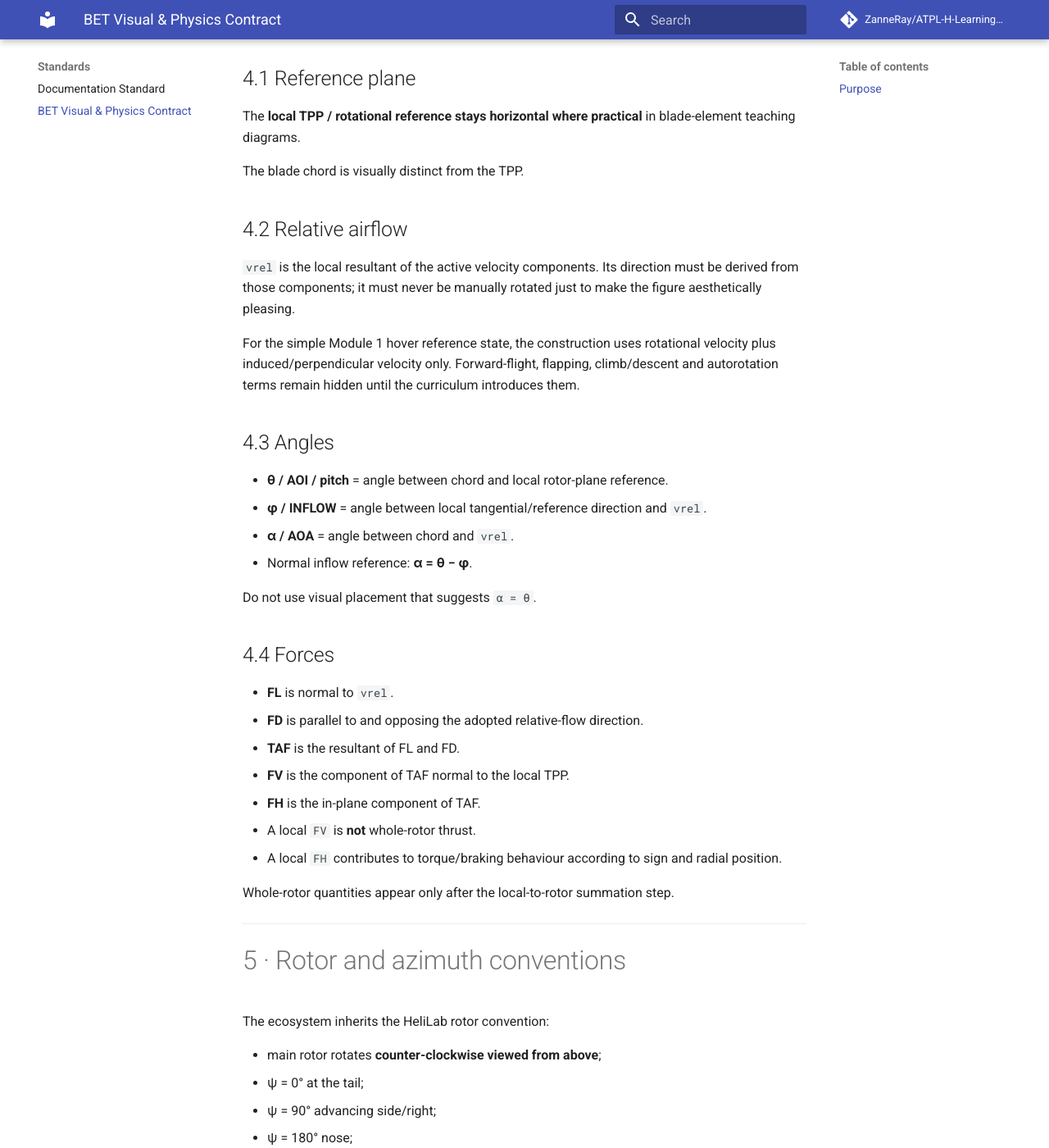
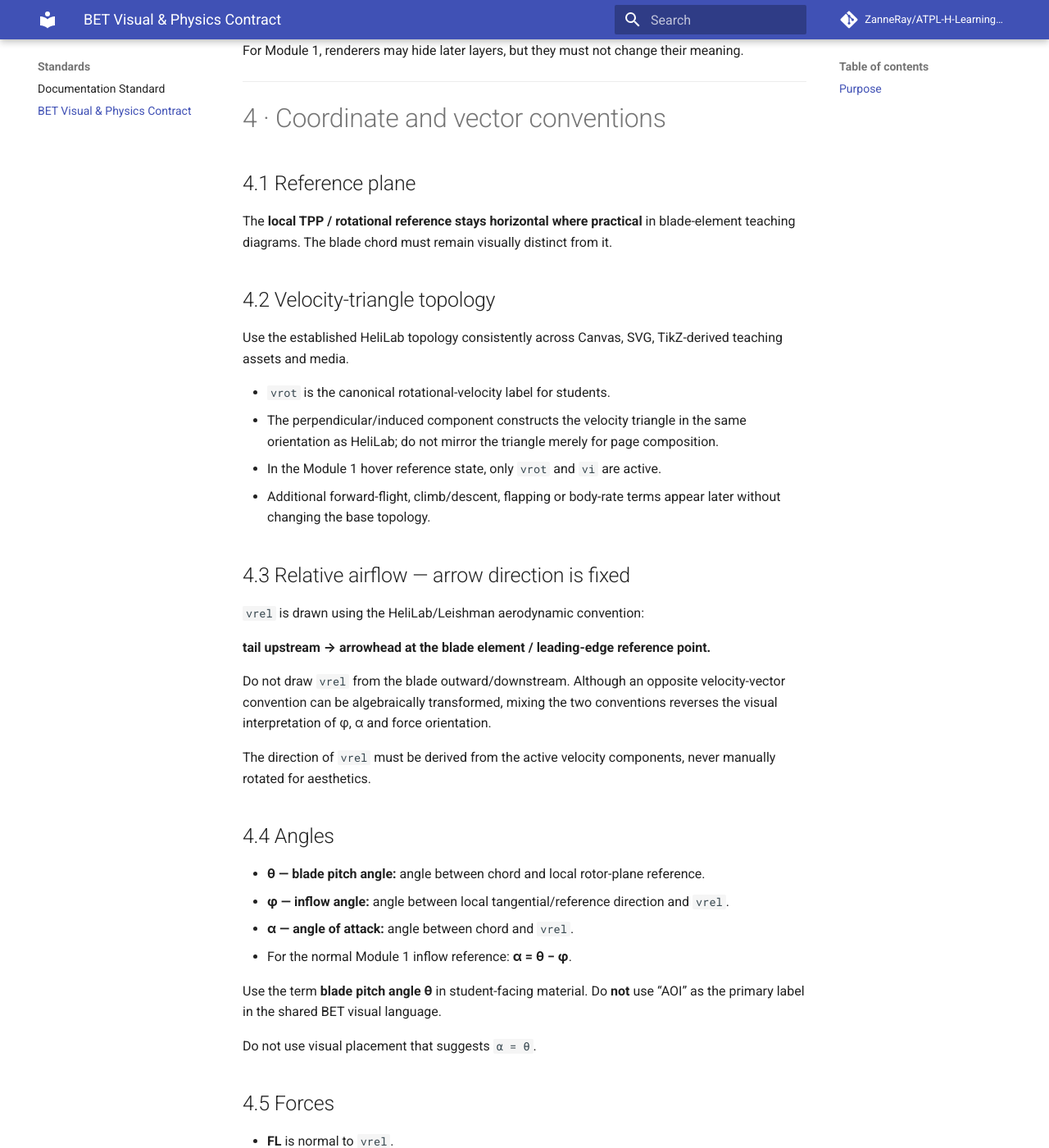
Before and after one commit to ZanneRay/ATPL-H-Learning-Ecosystem, an MkDocs documentation site: the page built from docs/standards/BET-VISUAL-PHYSICS-CONTRACT.md, in a window 1280 px wide and 1400 px high, scrolled down 2586 px. Shown: the whole window at 82% size. Built offline with MkDocs 1.6.1 and Material for MkDocs 9.7.7, drawn with Linux system fonts in a browser that asks for light colours; comment, search, counter and statistics services are not loaded; some of the changed text lies outside the part shown.

Commit message:
Resolve BET visual contract conflicts against HeliLab conventions

```diff
--- a/docs/standards/BET-VISUAL-PHYSICS-CONTRACT.md
+++ b/docs/standards/BET-VISUAL-PHYSICS-CONTRACT.md
@@ -6,16 +6,16 @@
 
 ## Purpose
 
-The same Blade Element Theory must not be redrawn independently in every medium. This contract separates **technical meaning** from **renderer implementation**.
+The same Blade Element Theory must not be redrawn independently in every medium. This contract separates **technical meaning** from **renderer implementation** and freezes the conventions that all renderers must follow.
 
-The technical reference is the combination of:
+The technical authority is:
 
-1. the established BET relationships and notation in the course book;
-2. the book's mature `\BETdiagram` TikZ construction;
-3. the existing HeliLab physics engine and `PHYSICS_VISUAL_CONTRACT.md`;
+1. the verified HeliLab physics engine;
+2. `ZanneRay/helilab/PHYSICS_VISUAL_CONTRACT.md`;
+3. approved course-book aerodynamics and the established `\BETdiagram` construction, provided they do not conflict with 1–2;
 4. the curriculum's Module 1 progressive-reveal design.
 
-No renderer is allowed to invent its own geometry, sign convention, nomenclature or force meaning merely because it is visually convenient.
+If a book, SVG, media or canvas rendering conflicts with the verified HeliLab convention, the renderer is corrected. A disagreement in the physics itself must be stopped and reviewed before implementation.
 
 ---
 
@@ -27,46 +27,46 @@ Every BET representation must preserve this causal structure:
 
 For the Module 1 hover reference case:
 
-**Ω, r, vᵢ, θ, ρ → vᵣ = Ωr + axial/perpendicular velocity → vrel → φ → α = θ − φ → FL/FD → TAF → FV/FH → ΣFV → T; Σ(FH·r) → Mbrake**
+**Ω, r, vᵢ, θ, ρ → vrot = Ωr + perpendicular/axial velocity → vrel → φ → α = θ − φ → FL/FD → TAF → dT (FV) / FH → ΣdT → T; Σ(FH·r) → Mbrake**
 
-The point of the visual system is not merely to display these variables. It is to let the learner propagate a change through this chain.
+The visual system exists so the learner can propagate a change through this chain rather than memorise an endpoint.
 
 ---
 
 # 2 · Authority and precedence
 
-When sources differ, use this order:
+When visual implementations differ, use this order:
 
-1. **Physics correctness:** HeliLab verified physics + approved course-book aerodynamics.
-2. **BET geometry/convention:** established book `\BETdiagram` construction and this contract.
+1. **Physics correctness:** verified HeliLab physics.
+2. **Vector/sign/visual convention:** HeliLab `PHYSICS_VISUAL_CONTRACT.md` and this shared contract.
 3. **Instructional reveal order:** Module 1 Visual System / Learning Experience.
-4. **Styling:** renderer-specific implementation, provided it does not change meaning.
+4. **Renderer implementation:** TikZ, SVG, Canvas or media animation.
 
-The SVG is therefore a **controlled derived asset**, not the sole source of aerodynamic truth.
+The SVG is a **controlled derived asset**, not a source of aerodynamic truth.
 
-If a renderer exposes a conflict between the book macro, HeliLab and this contract, stop and document the conflict before changing any of them.
+The existing book/TikZ BET macro remains valuable as the mature print implementation, but any convention that conflicts with the verified shared contract must be brought into alignment rather than propagated into new media.
 
 ---
 
 # 3 · Canonical conceptual layers
 
-All BET renderers should map their elements to these layer names, even when the underlying technology cannot literally use SVG group IDs.
+All BET renderers should map their elements to these canonical layer names, even when the technology cannot literally use SVG group IDs.
 
 | Canonical layer | Meaning |
 |---|---|
 | `reference-frame` | local TPP / rotor-plane reference and construction axes |
 | `blade-element` | aerofoil section / local blade element |
 | `chord-line` | structural chord reference |
-| `velocity-vr` | local rotational/tangential velocity |
-| `velocity-vt` | forward-flight tangential contribution when applicable |
+| `velocity-vrot` | local rotational velocity, `vrot = Ωr` in hover |
+| `velocity-vt` | additional tangential contribution when applicable |
 | `velocity-axial` | induced/climb/descent/perpendicular contribution as applicable |
 | `velocity-vrel` | local resultant relative-airflow vector |
-| `angle-theta` | blade pitch / AOI relative to reference plane |
-| `angle-phi` | inflow angle between TPP/tangential reference and vrel |
-| `angle-alpha` | effective AOA between chord and vrel |
+| `angle-theta` | blade pitch angle θ relative to the rotor-plane reference |
+| `angle-phi` | inflow angle φ between rotor-plane/tangential reference and `vrel` |
+| `angle-alpha` | effective angle of attack α between chord and `vrel` |
 | `forces-local` | FL, FD and TAF |
-| `forces-resolved` | FV and FH relative to rotor plane |
-| `rotor-output` | summed thrust and braking torque consequence |
+| `forces-resolved` | local thrust component `dT (FV)` and in-plane component `FH` |
+| `rotor-output` | summed thrust and braking-torque consequence |
 | `construction-helpers` | right-angle boxes, parallelogram guides, ghost vectors |
 | `annotations` | labels, equations and didactic callouts |
 
@@ -78,36 +78,50 @@ For Module 1, renderers may hide later layers, but they must not change their me
 
 ## 4.1 Reference plane
 
-The **local TPP / rotational reference stays horizontal where practical** in blade-element teaching diagrams.
+The **local TPP / rotational reference stays horizontal where practical** in blade-element teaching diagrams. The blade chord must remain visually distinct from it.
 
-The blade chord is visually distinct from the TPP.
+## 4.2 Velocity-triangle topology
 
-## 4.2 Relative airflow
+Use the established HeliLab topology consistently across Canvas, SVG, TikZ-derived teaching assets and media.
 
-`vrel` is the local resultant of the active velocity components. Its direction must be derived from those components; it must never be manually rotated just to make the figure aesthetically pleasing.
+- `vrot` is the canonical rotational-velocity label for students.
+- The perpendicular/induced component constructs the velocity triangle in the same orientation as HeliLab; do not mirror the triangle merely for page composition.
+- In the Module 1 hover reference state, only `vrot` and `vi` are active.
+- Additional forward-flight, climb/descent, flapping or body-rate terms appear later without changing the base topology.
 
-For the simple Module 1 hover reference state, the construction uses rotational velocity plus induced/perpendicular velocity only. Forward-flight, flapping, climb/descent and autorotation terms remain hidden until the curriculum introduces them.
+## 4.3 Relative airflow — arrow direction is fixed
 
-## 4.3 Angles
+`vrel` is drawn using the HeliLab/Leishman aerodynamic convention:
 
-- **θ / AOI / pitch** = angle between chord and local rotor-plane reference.
-- **φ / INFLOW** = angle between local tangential/reference direction and `vrel`.
-- **α / AOA** = angle between chord and `vrel`.
-- Normal inflow reference: **α = θ − φ**.
+**tail upstream → arrowhead at the blade element / leading-edge reference point.**
+
+Do not draw `vrel` from the blade outward/downstream. Although an opposite velocity-vector convention can be algebraically transformed, mixing the two conventions reverses the visual interpretation of φ, α and force orientation.
+
+The direction of `vrel` must be derived from the active velocity components, never manually rotated for aesthetics.
+
+## 4.4 Angles
+
+- **θ — blade pitch angle:** angle between chord and local rotor-plane reference.
+- **φ — inflow angle:** angle between local tangential/reference direction and `vrel`.
+- **α — angle of attack:** angle between chord and `vrel`.
+- For the normal Module 1 inflow reference: **α = θ − φ**.
+
+Use the term **blade pitch angle θ** in student-facing material. Do **not** use “AOI” as the primary label in the shared BET visual language.
 
 Do not use visual placement that suggests `α = θ`.
 
-## 4.4 Forces
+## 4.5 Forces
 
 - **FL** is normal to `vrel`.
 - **FD** is parallel to and opposing the adopted relative-flow direction.
-- **TAF** is the resultant of FL and FD.
-- **FV** is the component of TAF normal to the local TPP.
+- **TAF** is the vector resultant of FL and FD.
+- **dT (FV)** is the local component of TAF normal to the local TPP.
 - **FH** is the in-plane component of TAF.
-- A local `FV` is **not** whole-rotor thrust.
-- A local `FH` contributes to torque/braking behaviour according to sign and radial position.
+- In the normal powered-flight teaching case, `FH` is shown **aft/opposite blade travel** and represents the local braking/torque contribution the engine must overcome.
+- A local `dT (FV)` is **not** whole-rotor thrust.
+- Whole-rotor thrust appears only after radial/azimuthal summation.
 
-Whole-rotor quantities appear only after the local-to-rotor summation step.
+Driving/neutral autorotation cases may reverse or suppress `FH` later, but the regime must be explicit; they are not part of the Module 1 canonical hover state.
 
 ---
 
@@ -121,47 +135,62 @@ The ecosystem inherits the HeliLab rotor convention:
 - ψ = 180° nose;
 - ψ = 270° retreating side/left.
 
-Module 1's local hover figure does not need azimuth labels, but it must never contradict this convention when later reused in forward-flight media.
+Module 1's local hover figure does not need azimuth labels, but later reuse must never contradict this convention.
 
 ---
 
-# 6 · Nomenclature policy
+# 6 · Canonical nomenclature
 
-Student-facing primary notation should remain stable across book, HeliLab and media:
+Student-facing notation is fixed as follows:
 
-| Meaning | Student-facing notation |
+| Meaning | Canonical student-facing notation |
 |---|---|
-| rotational velocity | `vᵣ` or `vrot`, with `vᵣ = Ωr` |
-| induced velocity | `vᵢ` |
+| rotational velocity | `vrot (= Ωr)` |
+| induced velocity | `vi` |
 | resultant relative airflow | `vrel` |
-| blade pitch / AOI | `θ` / book symbol `ϑ` where required |
+| blade pitch angle | `θ` |
 | inflow angle | `φ` |
 | effective angle of attack | `α` |
 | lift / drag | `FL`, `FD` |
 | total aerodynamic force | `TAF` |
-| resolved components | `FV`, `FH` |
-| rotor outputs | `T`, `Mbrake` |
+| local normal / thrust component | `dT (FV)` |
+| local in-plane component | `FH` |
+| whole-rotor outputs | `T`, `Mbrake` |
 
-HeliLab internal quantities such as `U_T` and `U_P` may remain in code/readouts where useful, but early student-facing media should not introduce extra notation unless it serves a learning objective.
+Internal HeliLab quantities such as `U_T` and `U_P` remain valid in code and advanced readouts. Early student-facing media should not introduce both internal and teaching notation unless there is a specific learning reason.
 
-The curriculum can display `vᵣ` while the physics engine computes `U_T`; the mapping must be explicit and physically identical in the active scenario.
+The mapping must remain explicit: in the Module 1 hover reference state, `vrot = Ωr` corresponds to the local tangential contribution represented by HeliLab's `U_T`.
 
 ---
 
-# 7 · Colour semantics
+# 7 · Meaning-based colour contract
 
-Renderer colours may adapt for light/dark mode, but semantic roles must remain stable.
+Colour communicates **physical meaning**, not epistemological status. The previous “input vs constructed” hue system is retired.
 
-The HeliLab palette is the interactive reference:
+| Physical meaning | HeliLab role | Canonical colour | Applies to |
+|---|---|---|---|
+| Airflow / wind | `wind` / `accent` | `#38bdf8` | `vrot`, `vi`, `vrel`, φ arc and φ label |
+| Chord / pitch geometry | `chord` | `#fb923c` | blade chord, θ arc, θ label, leading-edge marker |
+| Lift / local useful thrust | `lift` | `#34d399` | FL, `dT (FV)` |
+| Drag penalty | `drag` | `#f87171` | FD |
+| Resultant aerodynamic force | dedicated resultant | `#c084fc` | TAF |
+| In-plane braking / torque contribution | `warn` | `#fbbf24` | FH in normal powered flight |
+| Structural reference / helpers | `dim` | `#8b9bb4` | TPP, axes, construction helpers |
+| α state | contextual | green → amber → red | α wedge/label according to stall proximity |
 
-- airflow / velocity: accent blue family;
-- chord / blade reference: orange family where used by HeliLab;
-- lift / useful-force semantics: green family;
-- drag / resisting-force semantics: red family;
-- warnings / prediction uncertainty: amber family;
-- reference geometry / helpers: neutral gray.
+`vrel` is an airflow vector and therefore remains blue. Purple is reserved for the **TAF resultant**, not `vrel`.
 
-The book TikZ palette may retain its print-optimised colours, but the **meaning** of each vector must remain consistent. Do not use colour decoratively when the same colour already carries a physical meaning.
+Light/dark renderers may use contrast-adjusted equivalents, but the semantic category must remain recognisable.
+
+### Input vs derived quantities
+
+If an instructional state needs to distinguish an entered quantity from a derived quantity, express that with **line style, opacity, reveal state or annotation**, not with a conflicting hue.
+
+Examples:
+
+- directly set/persistent geometry: solid;
+- derived/predicted angle during a gate: dashed or ghosted until reveal;
+- revealed verified quantity: solid at its semantic colour.
 
 ---
 
@@ -179,18 +208,16 @@ The canonical Master B progression is:
 No answer-bearing resultant, angle or force vectors.
 
 ### State B1 — Velocity inputs
-Add `velocity-vr` and active `velocity-axial`.
-
-Learner should be able to identify the inputs but not yet see `vrel`.
+Add `velocity-vrot` and active `velocity-axial`.
 
 ### Gate 1 — Predict flow geometry
-Student predicts the direction/tendency of `vrel` and/or `φ` before reveal.
+Student predicts the direction/tendency of `vrel` and/or φ before reveal.
 
 ### State B2 — Flow geometry
 Reveal `velocity-vrel + angle-phi`.
 
 ### State B3 — Pitch and AOA
-Add `angle-theta`; learner predicts `α`; reveal `angle-alpha` and, when appropriate, `α = θ − φ`.
+Add `angle-theta`; learner predicts α; reveal `angle-alpha` and, when appropriate, `α = θ − φ`.
 
 ### Gate 2 — Predict section-force consequence
 Student predicts the effect of the changed geometry before force vectors appear.
@@ -213,11 +240,8 @@ Moving sliders without prediction is not mission completion.
 
 # 9 · Simplification policy
 
-A visual may simplify the active physics only when the simplification is intentional and visible in the curriculum scope.
+For Module 1 M1-04 use a deliberately simple canonical local hover case:
 
-For Module 1 M1-04:
-
-- use a **canonical hover/near-hover local blade-element case**;
 - no forward-flight μ term;
 - no flapping term;
 - no body-rate terms;
@@ -225,7 +249,7 @@ For Module 1 M1-04:
 - no autorotation sign reversal;
 - no non-uniform inflow complexity.
 
-The full HeliLab engine may support these effects, but hidden complexity must not leak into an early conceptual mission.
+The full HeliLab engine may support these effects, but hidden complexity must not change the learner-visible answer in the simplified mission.
 
 Later modules reuse the same visual grammar and activate additional inputs rather than replacing the model.
 
@@ -233,67 +257,80 @@ Later modules reuse the same visual grammar and activate additional inputs rathe
 
 # 10 · Renderer-specific rules
 
+## HeliLab / Canvas
+
+HeliLab is the interactive reference implementation for sign, vector orientation, topology and semantic colours. M1-04 should reuse verified physics and existing drawing/control helpers rather than reimplement them.
+
 ## Book / TikZ
 
-The established `\BETdiagram` macro is the mature technical geometry reference for exam-style diagrams. It already supports advancing/retreating, hover/vertical, climb/descent and autorotation variants.
-
-Changes to its geometry should be made only when they improve correctness or alignment with this contract.
+The established `\BETdiagram` macro remains the mature print implementation and a valuable geometric reference. Its output must now be audited against this contract. Where its labels, arrow direction or colours differ, update the print implementation deliberately rather than carrying the mismatch into other renderers.
 
 ## Curriculum / SVG / media
 
-`docs/assets/figures/module-1/master-b-bet-blade-element.svg` is a derived reusable asset.
+`docs/assets/figures/module-1/master-b-bet-blade-element.svg` is a derived reusable asset. It must conform to this contract before being treated as approved.
 
-Its named groups should map to the canonical layer names in §3. New SVGs should reuse those names where applicable.
-
-SVG/media artwork must not redraw a technically different velocity triangle just because an animation tool makes that easier.
-
-## HeliLab / Canvas
-
-HeliLab uses its verified physics engine for values and geometry. The canvas implementation should map its draw calls to the canonical conceptual layers and use the same reveal order.
-
-Where existing `wBladeElement` / Guided BET geometry differs from the book macro or Master B, document the difference before M1-04 implementation.
-
-Do not reimplement physics in a widget if an existing `helilab_core.js` helper already supplies it.
+Named SVG groups should map to the canonical layers in §3. The asset must not introduce its own colour grammar, vector direction or terminology.
 
 ## NotebookLM / Gemini media
 
-Generated narration may explain approved relationships, but generated aerodynamic artwork is not authoritative.
-
-Use the approved Master SVG/TikZ-derived assets or faithful animated derivatives of them.
+Generated narration may explain approved relationships, but generated aerodynamic artwork is not authoritative. Use approved derived assets or faithful animated derivatives.
 
 Pre-study must not reveal the complete M1-04 causal solution before the classroom prediction.
 
 ---
 
-# 11 · QA checklist
+# 11 · Conflict resolution log — Pre-Stage 2
+
+The following decisions are frozen for M1-04:
+
+| ID | Decision |
+|---|---|
+| C1 | canonical student label is `vrot (= Ωr)`, not `vr` |
+| C2 | SVG/media use the established HeliLab velocity-triangle topology |
+| C3 | `vrel` arrow points from upstream toward the blade element |
+| C4 | φ uses airflow blue |
+| C5 | θ uses chord/pitch orange |
+| C6 | FL green, FD red, TAF purple |
+| C7 | normal-flight FH points aft/opposite blade travel and uses amber |
+| C8 | use “blade pitch angle θ”; drop “AOI” as the shared primary term |
+| C9 | local normal component is labelled `dT (FV)`; whole-rotor `T` only after summation |
+| C10 | colour is meaning-based; input/derived role uses line style/reveal state instead of hue |
+
+---
+
+# 12 · Stage 2 prerequisite / QA checklist
 
 A BET visual is approved only when all applicable items pass:
 
-- [ ] Reference plane and chord are unambiguous.
-- [ ] Active velocity inputs actually construct `vrel`.
-- [ ] φ is measured against the intended reference.
-- [ ] θ and α are visually distinct.
+- [ ] `vrel` arrow runs upstream → blade element.
+- [ ] Velocity-triangle topology matches HeliLab.
+- [ ] `vrot`, `vi`, `vrel` and φ use airflow semantics.
+- [ ] θ and chord use pitch/chord semantics.
+- [ ] FL = green, FD = red, TAF = purple.
+- [ ] Normal-powered-flight FH points aft/opposite blade travel and is amber.
+- [ ] Local normal component is `dT (FV)`, not whole-rotor `T`.
+- [ ] “AOI” is absent from the shared primary labels.
 - [ ] α follows the intended sign relation for the active regime.
 - [ ] FL is normal to `vrel`.
 - [ ] FD follows the adopted local-flow convention.
-- [ ] TAF is consistent with FL + FD.
-- [ ] FV/FH are resolved relative to the TPP.
-- [ ] Local forces are not labelled as whole-rotor output.
+- [ ] TAF is vectorially consistent with FL + FD.
+- [ ] Resolved components are consistent with TAF and the local TPP.
 - [ ] HeliLab `verify_physics.js` remains green for relevant code changes.
 - [ ] Desktop and 390 px mobile views have no critical label collisions.
 - [ ] Light/dark rendering preserves semantic colour meaning.
-- [ ] The figure uses the Module 1 reveal sequence when used instructionally.
-- [ ] No hidden advanced physics changes the learner-visible answer in the simplified M1-04 state.
+- [ ] Module 1 reveal sequence is preserved when used instructionally.
+
+Stage 2 must not begin from an unreviewed rendering that fails any HIGH-severity convention above.
 
 ---
 
-# 12 · Change protocol
+# 13 · Change protocol
 
-1. Change the contract first when a convention intentionally changes.
-2. Then update the relevant renderer(s).
+1. Change this contract first when a convention intentionally changes.
+2. Update SVG/TikZ/Canvas/media renderers against it.
 3. Physics changes require verification tests.
-4. Visual changes require comparison against the canonical layers and at least one desktop/mobile check.
-5. Do not fix a mismatch by silently making each medium different.
+4. Visual changes require a comparison against the canonical layers and desktop/mobile checks.
+5. Do not resolve a mismatch by silently keeping different conventions in different media.
 
 !!! success "Architecture decision"
-    **There is one BET model and multiple renderers — not one BET model per tool.**
+    **There is one BET model and multiple renderers — with HeliLab's verified physics and visual convention as the implementation authority.**
```
Also changed, not shown: other parts of docs/standards/BET-VISUAL-PHYSICS-CONTRACT.md (+1 -1 lines).
